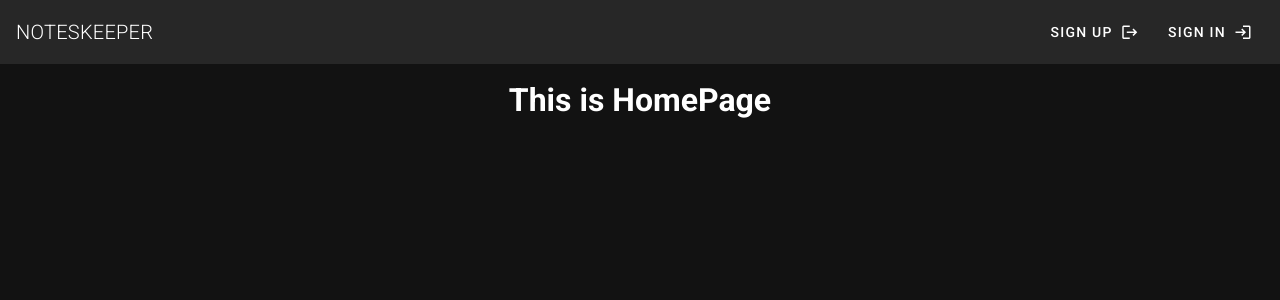
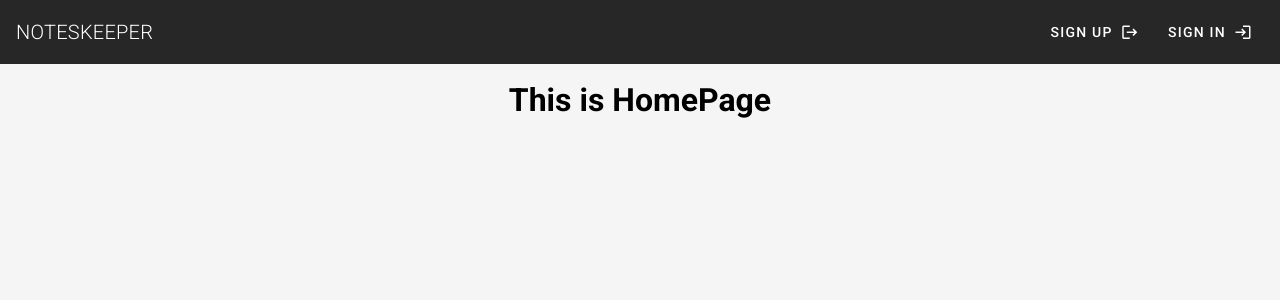
Before and after one commit to ameyjakate2001/NotesKeeper, a Nuxt app: page / in a window 1280 px wide. Shown: the top 300 px of the page. Built offline with nearby package versions, Linux system fonts and the light colour scheme.

Commit message:
Update index.vue

```diff
--- a/pages/index.vue
+++ b/pages/index.vue
@@ -2,7 +2,7 @@
   <div class="HomePage">
     <v-app class="app">
       <ComponentA />
-      <h1 class="text-center mt-3">This is HomePage</h1>
+      <h1 class="text-center black--text mt-3">This is HomePage</h1>
     </v-app>
   </div>
 </template>
@@ -18,7 +18,10 @@ export default {
 </script>
 
 <style>
-  .HomePage {
-     background: grey;
-  }
+.HomePage{
+  background-color: whitesmoke;
+}
+ #app{
+  background-color:whitesmoke;
+}
 </style>
```
